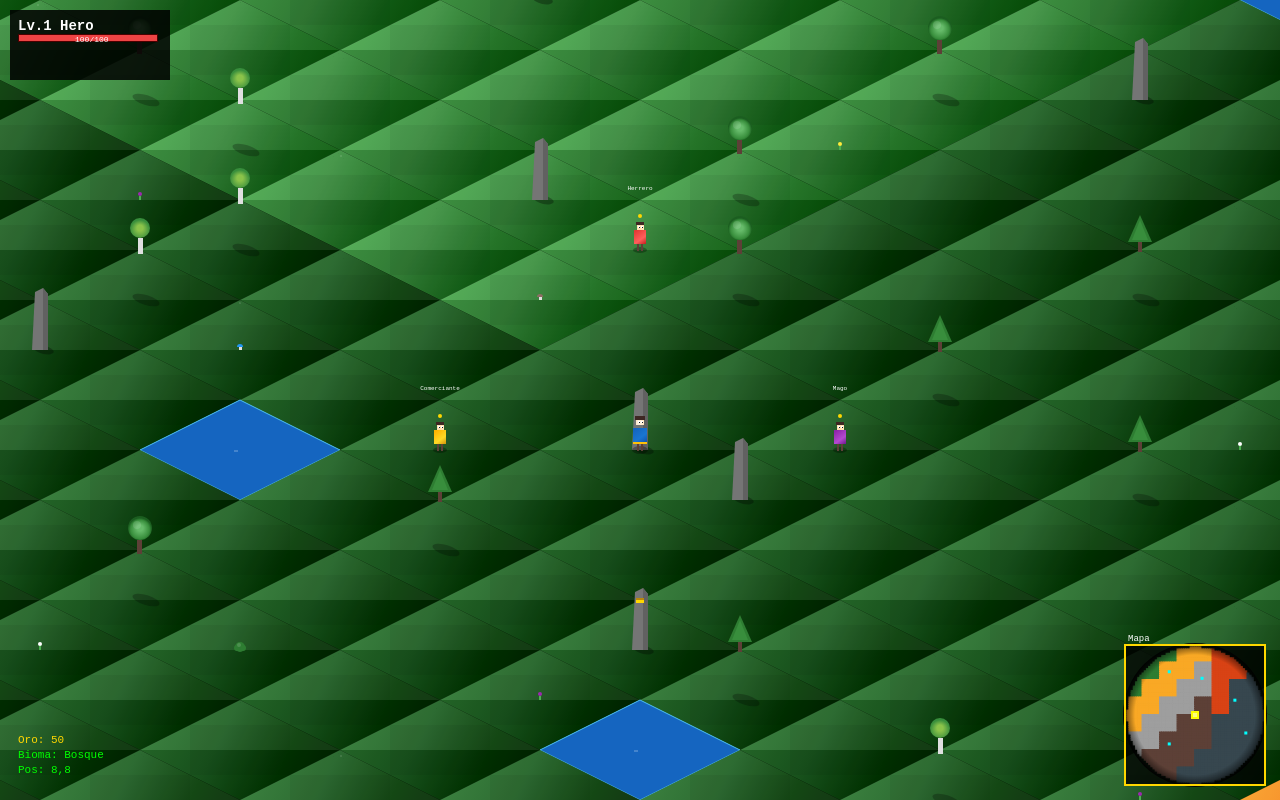
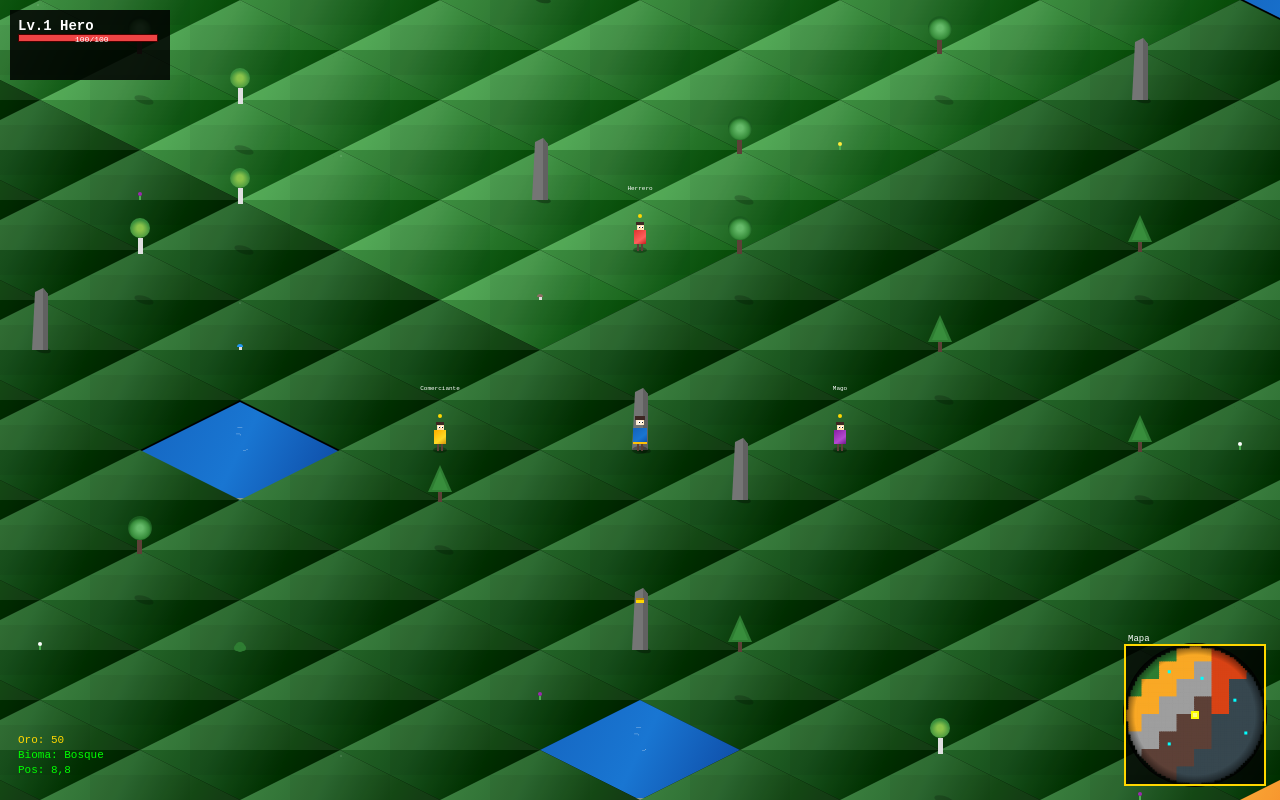
Before and after one commit to ConocimientoGlobal/Conocimiento-Global, a plain HTML site: page index.html in a window 1280 px wide. Drawn offline with Linux system fonts and the light colour scheme; animation ran at ten frames a second.

Commit message:
Efectos: agua animada, niebla, humo, render limpio

```diff
--- a/dev/main.js
+++ b/dev/main.js
@@ -71,6 +71,8 @@ function main() {
 
     if (mensaje.t > 0) mensaje.t -= dt;
 
+    incrementarFrame();
+
     pl.biomaActual = getBioma(Math.floor(pl.gx), Math.floor(pl.gy));
     aplicarDificultad(dt);
     moverJugador(dt);
--- a/index.html
+++ b/index.html
@@ -351,9 +351,123 @@ function drawCaminoTierra(sx, sy, v) {
   ctx.fillRect(sx + TW/3 - 3, sy + TH/4 - 2, 2, 3);
 }
 
+// === dev/efectos.js ===
+// ============================================================================
+// EFECTOS - Agua animada, niebla, humo, reflejos
+// ============================================================================
+
+let frameCount = 0;
+
+// === AGUA ANIMADA CON REFLEJOS ===
+function drawAguaAnimada(sx, sy, w, h, x, y) {
+  const v = ((x * 374761393 + y * 668265263) ^ 0x5bf03635) >>> 0;
+  const waveOffset = Math.sin((frameCount * 0.05) + (x + y) * 0.3) * 2;
+
+  // Base del agua con gradiente
+  const waterGrad = ctx.createLinearGradient(sx - w/2, sy, sx + w/2, sy + h);
+  waterGrad.addColorStop(0, '#1565c0');
+  waterGrad.addColorStop(0.5, '#1976d2');
+  waterGrad.addColorStop(1, '#0d47a1');
+  ctx.fillStyle = waterGrad;
+
+  ctx.beginPath();
+  ctx.moveTo(sx, sy + waveOffset);
+  ctx.lineTo(sx + w / 2, sy + h / 2 + waveOffset);
+  ctx.lineTo(sx, sy + h + waveOffset);
+  ctx.lineTo(sx - w / 2, sy + h / 2 + waveOffset);
+  ctx.closePath();
+  ctx.fill();
+
+  // Ondas/reflejos
+  ctx.fillStyle = 'rgba(255,255,255,0.25)';
+  ctx.fillRect(sx - 6 + waveOffset, sy + TH/3, 4, 1);
+  ctx.fillRect(sx + 2 + waveOffset * 0.5, sy + TH/2, 3, 1);
+  ctx.fillRect(sx - 4 + waveOffset * 0.7, sy + TH/4 + 2, 5, 1);
+
+  // Brillos especulares
+  ctx.fillStyle = 'rgba(255,255,255,0.4)';
+  ctx.fillRect(sx - 2 + waveOffset, sy + TH/3 + 1, 1, 1);
+  ctx.fillRect(sx + 5 + waveOffset * 0.8, sy + TH/2 - 1, 1, 1);
+
+  // Borde de orilla (arena/tierra)
+  ctx.fillStyle = 'rgba(210,180,120,0.6)';
+  ctx.fillRect(sx - w/3, sy + h - 2, w*2/3, 2);
+}
+
+// === NIEBA BAJA CON PARTÍCULAS ===
+function drawNiebla(sx, sy, w, h, densidad) {
+  const v = ((sx * 374761393 + sy * 668265263) ^ 0x5bf03635) >>> 0;
+  const nieblaOffset = Math.sin((frameCount * 0.02) + sx * 0.01) * 3;
+
+  // Capas de niebla
+  for (let i = 0; i < 3; i++) {
+    const alpha = 0.08 - i * 0.02;
+    ctx.fillStyle = `rgba(180,200,180,${alpha})`;
+    ctx.fillRect(sx - w/3, sy + TH/2 + i * 2 + nieblaOffset, w*2/3, 3);
+  }
+
+  // Partículas flotantes
+  ctx.fillStyle = 'rgba(200,220,200,0.3)';
+  for (let i = 0; i < 3; i++) {
+    const px = sx - 8 + ((v + i * 7) % 16);
+    const py = sy + TH/4 + ((v + i * 11) % 6) + nieblaOffset;
+    ctx.fillRect(px, py, 1, 1);
+  }
+}
+
+// === HUMO ANIMADO DE CHIMENEA ===
+function drawHumo(sx, sy) {
+  const humoOffset = frameCount * 0.08;
+
+  for (let i = 0; i < 4; i++) {
+    const hy = sy - i * 6 - (humoOffset % 8);
+    const hx = sx + Math.sin(humoOffset + i) * 2;
+    const alpha = 0.4 - i * 0.1;
+    const size = 2 + i;
+
+    ctx.fillStyle = `rgba(180,180,180,${alpha})`;
+    ctx.beginPath();
+    ctx.arc(hx, hy, size, 0, Math.PI * 2);
+    ctx.fill();
+  }
+
+  // Luz cálida en la base
+  ctx.fillStyle = 'rgba(255,200,100,0.2)';
+  ctx.beginPath();
+  ctx.arc(sx, sy - 2, 4, 0, Math.PI * 2);
+  ctx.fill();
+}
+
+// === REFLEJO EN AGUA ===
+function drawReflejoAgua(sx, sy, objeto, x, y) {
+  const v = ((x * 374761393 + y * 668265263) ^ 0x5bf03635) >>> 0;
+  const waveOffset = Math.sin((frameCount * 0.05) + (x + y) * 0.3) * 1;
+
+  // Solo reflejar si hay agua cerca
+  let tieneAgua = false;
+  for (const [dx, dy] of [[1,0],[-1,0],[0,1],[0,-1]]) {
+    const nx = x + dx;
+    const ny = y + dy;
+    if (nx >= 0 && nx < WORLD_W && ny >= 0 && ny < WORLD_H) {
+      if (world[ny][nx] === 1) tieneAgua = true;
+    }
+  }
+
+  if (!tieneAgua) return;
+
+  // Reflejo distorsionado
+  ctx.fillStyle = 'rgba(255,255,255,0.1)';
+  ctx.fillRect(sx - 2 + waveOffset, sy + TH/2 + 2, 4, 2);
+}
+
+// === INCREMENTAR FRAME ===
+function incrementarFrame() {
+  frameCount++;
+}
+
 // === dev/render.js ===
 // ============================================================================
-// RENDER - Personaje alineado, proporcionado y centrado
+// RENDER - Con texturas y efectos
 // ============================================================================
 
 let ctx;
@@ -398,22 +512,16 @@ function shadeColor(color, percent) {
   return '#' + (0x1000000 + R * 0x10000 + G * 0x100 + B).toString(16).slice(1);
 }
 
-// === PERSONAJE PROPORCIONADO Y CENTRADO EN EL TILE ===
 function drawPlayer(px, py, bo) {
-  // px, py = centro del tile (centro del diamante isométrico)
-
-  // Sombra en el suelo (centrada)
   ctx.fillStyle = 'rgba(0,0,0,0.3)';
   ctx.beginPath();
   ctx.ellipse(px, py + TH/2, 8, 4, 0, 0, Math.PI * 2);
   ctx.fill();
 
-  // Piernas (más delgadas, pies juntos)
   ctx.fillStyle = '#5d4037';
   ctx.fillRect(px - 3, py + TH/2 - 8, 2, 9 + bo);
   ctx.fillRect(px + 1, py + TH/2 - 8, 2, 9 + bo);
 
-  // Cuerpo (más delgado y alto)
   const bodyGrad = ctx.createLinearGradient(px - 6, py + TH/2 - 20, px + 6, py + TH/2 - 4);
   bodyGrad.addColorStop(0, '#1565c0');
   bodyGrad.addColorStop(0.5, '#1976d2');
@@ -421,22 +529,18 @@ function drawPlayer(px, py, bo) {
   ctx.fillStyle = bodyGrad;
   ctx.fillRect(px - 7, py + TH/2 - 22, 14, 16);
 
-  // Cinturón
   ctx.fillStyle = '#ffc107';
   ctx.fillRect(px - 7, py + TH/2 - 8, 14, 2);
 
-  // Cabeza (centrada)
   const headGrad = ctx.createRadialGradient(px - 1, py + TH/2 - 28, 1, px, py + TH/2 - 26, 6);
   headGrad.addColorStop(0, '#fff3e0');
   headGrad.addColorStop(1, '#ffe0b2');
   ctx.fillStyle = headGrad;
   ctx.fillRect(px - 4, py + TH/2 - 32, 8, 7);
 
-  // Pelo
   ctx.fillStyle = '#3e2723';
   ctx.fillRect(px - 5, py + TH/2 - 34, 10, 4);
 
-  // Ojos
   ctx.fillStyle = '#fff';
   ctx.fillRect(px - 2, py + TH/2 - 29, 2, 2);
   ctx.fillRect(px + 1, py + TH/2 - 29, 2, 2);
@@ -445,20 +549,16 @@ function drawPlayer(px, py, bo) {
   ctx.fillRect(px + 2, py + TH/2 - 28, 1, 1);
 }
 
-// === NPCs PROPORCIONADOS ===
 function drawNPC(px, py, npc) {
-  // Sombra
   ctx.fillStyle = 'rgba(0,0,0,0.3)';
   ctx.beginPath();
   ctx.ellipse(px, py + TH/2, 7, 3, 0, 0, Math.PI * 2);
   ctx.fill();
 
-  // Piernas
   ctx.fillStyle = '#5d4037';
   ctx.fillRect(px - 3, py + TH/2 - 7, 2, 8);
   ctx.fillRect(px + 1, py + TH/2 - 7, 2, 8);
 
-  // Cuerpo
   const bodyGrad = ctx.createLinearGradient(px - 6, py + TH/2 - 18, px + 6, py + TH/2 - 2);
   bodyGrad.addColorStop(0, npc.color);
   bodyGrad.addColorStop(0.5, shadeColor(npc.color, 15));
@@ -466,15 +566,12 @@ function drawNPC(px, py, npc) {
   ctx.fillStyle = bodyGrad;
   ctx.fillRect(px - 6, py + TH/2 - 20, 12, 14);
 
-  // Cabeza
   ctx.fillStyle = '#ffe0b2';
   ctx.fillRect(px - 3, py + TH/2 - 26, 7, 6);
 
-  // Pelo
   ctx.fillStyle = '#3e2723';
   ctx.fillRect(px - 4, py + TH/2 - 28, 8, 3);
 
-  // Ojos
   ctx.fillStyle = '#fff';
   ctx.fillRect(px - 2, py + TH/2 - 24, 2, 2);
   ctx.fillRect(px + 1, py + TH/2 - 24, 2, 2);
@@ -482,19 +579,16 @@ function drawNPC(px, py, npc) {
   ctx.fillRect(px - 1, py + TH/2 - 23, 1, 1);
   ctx.fillRect(px + 2, py + TH/2 - 23, 1, 1);
 
-  // Indicador dorado
   ctx.fillStyle = '#ffd700';
   ctx.beginPath();
   ctx.arc(px, py + TH/2 - 34, 2, 0, Math.PI * 2);
   ctx.fill();
 }
 
-// === ÁRBOLES CON SOMBRA ===
 function drawArbol(px, py, tipo) {
-  // Sombra proyectada
-  ctx.fillStyle = 'rgba(0,0,0,0.25)';
+  ctx.fillStyle = 'rgba(0,0,0,0.2)';
   ctx.beginPath();
-  ctx.ellipse(px + 6, py + TH/2, 14, 5, 0.3, 0, Math.PI * 2);
+  ctx.ellipse(px + 4, py + TH/2, 10, 4, 0.3, 0, Math.PI * 2);
   ctx.fill();
 
   switch(tipo) {
@@ -538,7 +632,7 @@ function drawArbol(px, py, tipo) {
       ctx.arc(px, py - 22, 10, 0, Math.PI * 2);
       ctx.fill();
       break;
-    default: // roble
+    default:
       ctx.fillStyle = '#5d4037';
       ctx.fillRect(px - 3, py - 10, 5, 14);
       const roble = ctx.createRadialGradient(px, py - 22, 3, px, py - 20, 12);
@@ -549,19 +643,14 @@ function drawArbol(px, py, tipo) {
       ctx.beginPath();
       ctx.arc(px, py - 22, 12, 0, Math.PI * 2);
       ctx.fill();
-      ctx.fillStyle = 'rgba(255,255,255,0.12)';
-      ctx.beginPath();
-      ctx.arc(px - 3, py - 25, 4, 0, Math.PI * 2);
-      ctx.fill();
       break;
   }
 }
 
-// === ROCA CON SOMBRA ===
 function drawRoca(px, py) {
   ctx.fillStyle = 'rgba(0,0,0,0.3)';
   ctx.beginPath();
-  ctx.ellipse(px + 4, py + TH/2, 10, 4, 0.2, 0, Math.PI * 2);
+  ctx.ellipse(px + 3, py + TH/2, 8, 3, 0.2, 0, Math.PI * 2);
   ctx.fill();
 
   ctx.fillStyle = '#757575';
@@ -584,11 +673,10 @@ function drawRoca(px, py) {
   ctx.fill();
 }
 
-// === CASA CON SOMBRA ===
 function drawCasa(px, py) {
-  ctx.fillStyle = 'rgba(0,0,0,0.35)';
+  ctx.fillStyle = 'rgba(0,0,0,0.3)';
   ctx.beginPath();
-  ctx.ellipse(px + 8, py + TH/2 + 2, 16, 7, 0.3, 0, Math.PI * 2);
+  ctx.ellipse(px + 6, py + TH/2, 14, 5, 0.3, 0, Math.PI * 2);
   ctx.fill();
 
   ctx.fillStyle = '#e8d8b0';
@@ -617,11 +705,10 @@ function drawCasa(px, py) {
   ctx.fillRect(px + 4, py - 12, 4, 4);
 }
 
-// === FUENTE ===
 function drawFuente(px, py) {
   ctx.fillStyle = 'rgba(0,0,0,0.3)';
   ctx.beginPath();
-  ctx.ellipse(px + 3, py + TH/2, 10, 4, 0.2, 0, Math.PI * 2);
+  ctx.ellipse(px + 3, py + TH/2, 8, 3, 0.2, 0, Math.PI * 2);
   ctx.fill();
 
   ctx.fillStyle = '#9e9e9e';
@@ -630,7 +717,6 @@ function drawFuente(px, py) {
   ctx.fillRect(px - 6, py - 4, 12, 3);
 }
 
-// === FLOR, HONGO, ARBUSTO ===
 function drawFlor(px, py, color) {
   ctx.fillStyle = '#4caf50';
   ctx.fillRect(px - 1, py + TH/2 - 4, 2, 4);
@@ -660,13 +746,8 @@ function drawArbusto(px, py, color) {
   ctx.beginPath();
   ctx.arc(px + 3, py + TH/2 - 2, 3, 0, Math.PI * 2);
   ctx.fill();
-  ctx.fillStyle = 'rgba(255,255,255,0.15)';
-  ctx.beginPath();
-  ctx.arc(px - 1, py + TH/2 - 5, 2, 0, Math.PI * 2);
-  ctx.fill();
 }
 
-// === RENDER PRINCIPAL ===
 function renderMundo() {
   const cam = getCamera();
 
@@ -685,7 +766,7 @@ function renderMundo() {
     }
   }
 
-  // Tiles con profundidad
+  // Tiles
   for (let y = Math.max(0, pgy - VISION_RADIO - 2); y < Math.min(WORLD_H, pgy + VISION_RADIO + 2); y++) {
     for (let x = Math.max(0, pgx - VISION_RADIO - 2); x < Math.min(WORLD_W, pgx + VISION_RADIO + 2); x++) {
       const s = iso(x, y);
@@ -710,9 +791,7 @@ function renderMundo() {
       ctx.globalAlpha = alpha;
 
       if (tile === 1) {
-        drawDiamond(sx, sy, TW, TH, '#1565c0', '#4fc3f7');
-        ctx.fillStyle = 'rgba(255,255,255,0.2)';
-        ctx.fillRect(sx - 6, sy + TH/2, 4, 2);
+        drawAguaAnimada(sx, sy, TW, TH, x, y);
       } else {
         drawTileConProfundidad(sx, sy, TW, TH, bioma.color1, bioma.color2, x, y);
       }
@@ -726,7 +805,7 @@ function renderMundo() {
     }
   }
 
-  // Decoraciones (centradas en px, py)
+  // Decoraciones
   for (let y = Math.max(0, pgy - VISION_RADIO); y < Math.min(WORLD_H, pgy + VISION_RADIO); y++) {
     for (let x = Math.max(0, pgx - VISION_RADIO); x < Math.min(WORLD_W, pgx + VISION_RADIO); x++) {
       const dx = x - pgx;
@@ -758,6 +837,7 @@ function renderMundo() {
         drawRoca(px, py);
       } else if (tipo < 14 && biomaId === 0) {
         drawCasa(px, py);
+        drawHumo(px + 8, py - 28);
       } else if (tipo < 15 && biomaId === 0) {
         drawFuente(px, py);
       } else if (tipo < 17) {
@@ -778,7 +858,19 @@ function renderMundo() {
     }
   }
 
-  // Cofres (centrados)
+  // Niebla en pantano
+  if (getBioma(pgx, pgy) === 4) {
+    for (let y = Math.max(0, pgy - VISION_RADIO); y < Math.min(WORLD_H, pgy + VISION_RADIO); y++) {
+      for (let x = Math.max(0, pgx - VISION_RADIO); x < Math.min(WORLD_W, pgx + VISION_RADIO); x++) {
+        const s = iso(x, y);
+        const px = s.x + cam.x;
+        const py = s.y + cam.y;
+        drawNiebla(px, py, TW, TH, 0.5);
+      }
+    }
+  }
+
+  // Cofres
   for (const co of cofres) {
     if (co.abierto) continue;
     const dx = co.x - pgx;
@@ -796,7 +888,7 @@ function renderMundo() {
     ctx.fillRect(px - 4, py - 2, 8, 2);
   }
 
-  // NPCs (centrados)
+  // NPCs
   for (const n of npcs) {
     const dx = n.x - pgx;
     const dy = n.y - pgy;
@@ -814,7 +906,7 @@ function renderMundo() {
     ctx.fillText(n.nombre, px, py - 12);
   }
 
-  // Jugador (centrado en el centro del diamante)
+  // Jugador
   const ps = iso(pl.fx, pl.fy);
   const px = ps.x + cam.x;
   const py = ps.y + cam.y;
@@ -1164,6 +1256,8 @@ function main() {
 
     if (mensaje.t > 0) mensaje.t -= dt;
 
+    incrementarFrame();
+
     pl.biomaActual = getBioma(Math.floor(pl.gx), Math.floor(pl.gy));
     aplicarDificultad(dt);
     moverJugador(dt);
```
Also changed, not shown: dev/efectos.js (added, +112 -0 lines), dev/render.js (+27 -49 lines), 1 other file.
